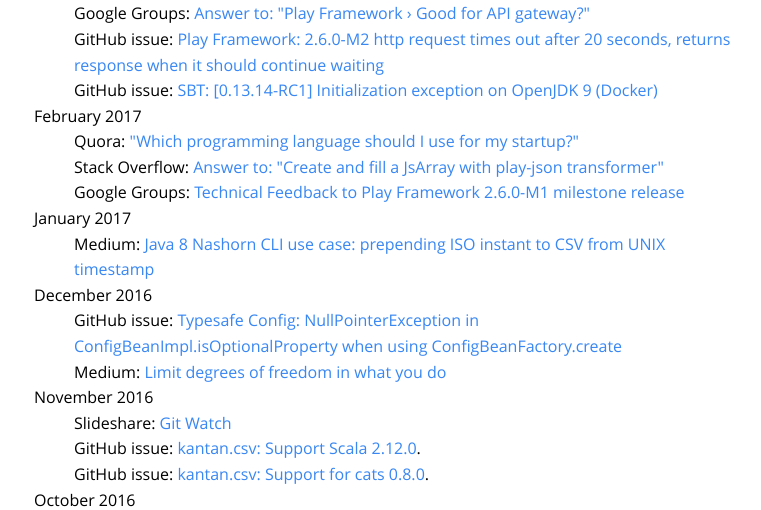
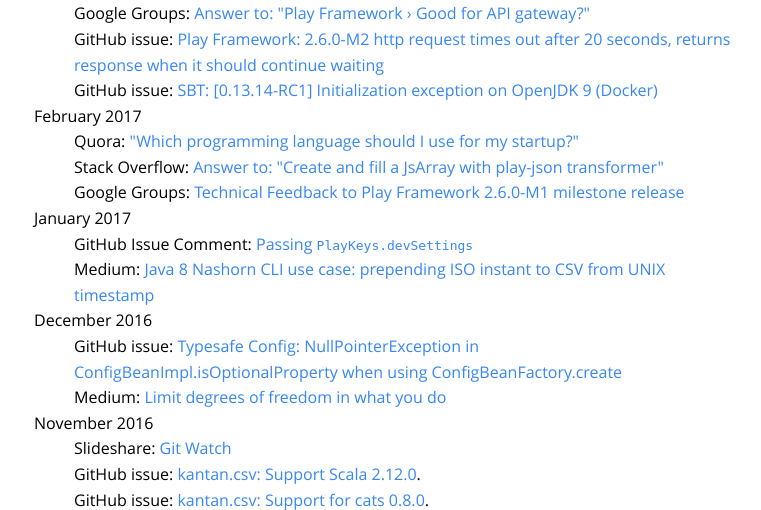
Before and after one commit to philicious/ScalaWilliam.com, a PHP site: page /content/ in a window 1280 px wide. Shown: the part 561-1071 px from the top of the page, without its empty margins (254-1015 px from the left). Run offline with PHP 8.4, Linux system fonts and the light colour scheme.

Commit message:
Update index.php

```diff
--- a/content/index.php
+++ b/content/index.php
@@ -29,6 +29,7 @@
     <dd>Stack Overflow: <a href="http://stackoverflow.com/a/42313651/2789308">Answer to: &quot;Create and fill a JsArray with play-json transformer&quot;</a></dd>
     <dd>Google Groups: <a href="https://groups.google.com/forum/#!msg/play-framework/imf51EsYU08/tDk0sEfPCgAJ">Technical Feedback to Play Framework 2.6.0-M1 milestone release</a></dd>
     <dt>January 2017</dt>
+      <dd>GitHub Issue Comment: <a href="https://github.com/sbt/sbt/issues/2622#issuecomment-275016809">Passing <code>PlayKeys.devSettings</code></a></dd>
     <dd>Medium: <a href="https://medium.com/@ScalaWilliam/java-8-nashorn-cli-use-case-prepending-iso-instant-to-csv-from-unix-timestamp-3685b6ee746">Java 8 Nashorn CLI use case: prepending ISO instant to CSV from UNIX timestamp
 </a></dd>
     <dt>December 2016</dt>
```
